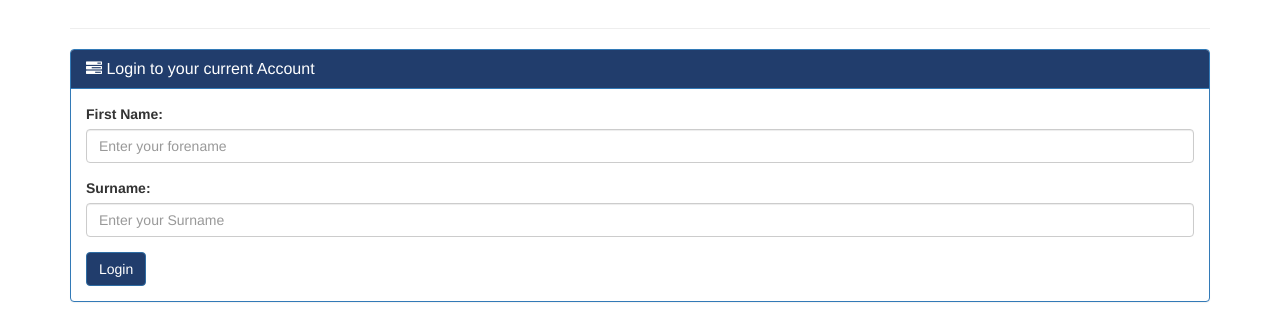
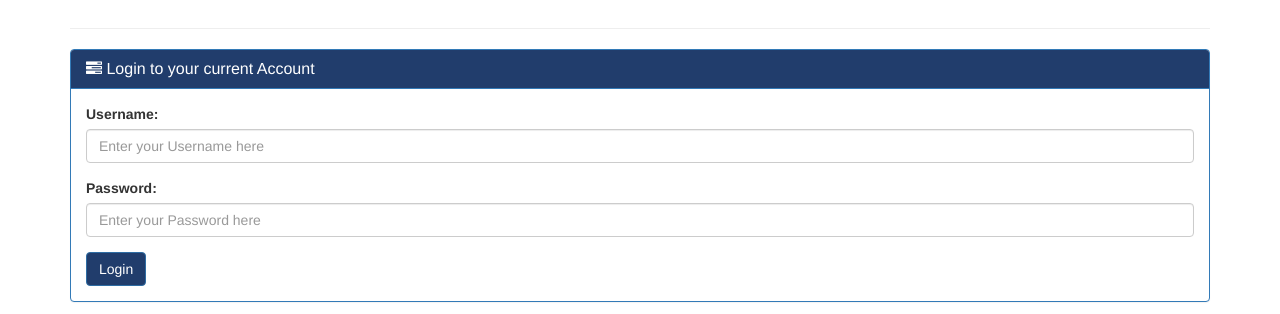
Before and after one commit to Thainb1/thainb-car-project, a CodeIgniter app: page /ci_ben/index.php/site/login in a window 1280 px wide. Shown: the part 401-715 px from the top of the page. Run offline with CodeIgniter, Linux system fonts and the light colour scheme; some libraries are stand-ins or nearby versions.

Commit message:
Login Page - the log in form had wrong labels and placeholders, these have been changed as per documentation.

```diff
--- a/application/views/login.php
+++ b/application/views/login.php
@@ -53,12 +53,12 @@ echo $buffer;
 
 
 		        <div class="form-group">
-			        <label for = "fname">First Name:</label>
-			        <input type="text" class="form-control" id="fname" placeholder="Enter your forename">
+			        <label for = "fname">Username:</label>
+			        <input type="text" class="form-control" id="fname" placeholder="Enter your Username here">
 		        </div>
 		        <div class="form-group">
-			        <label for = "sname">Surname:</label>
-			        <input type="text" class="form-control" id="sname" placeholder="Enter your Surname">
+			        <label for = "sname">Password:</label>
+			        <input type="text" class="form-control" id="sname" placeholder="Enter your Password here">
 		        </div>
 		        <button type="submit" class="btn btn-primary">Login</button>
 
```
